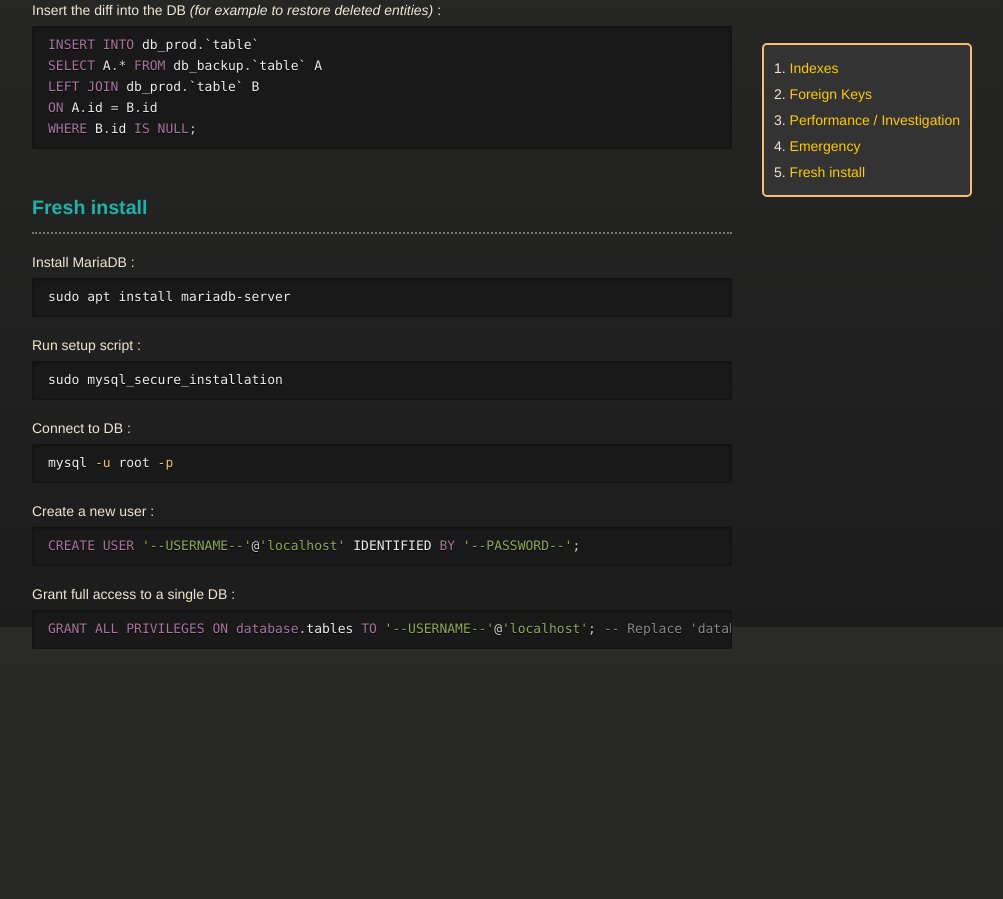
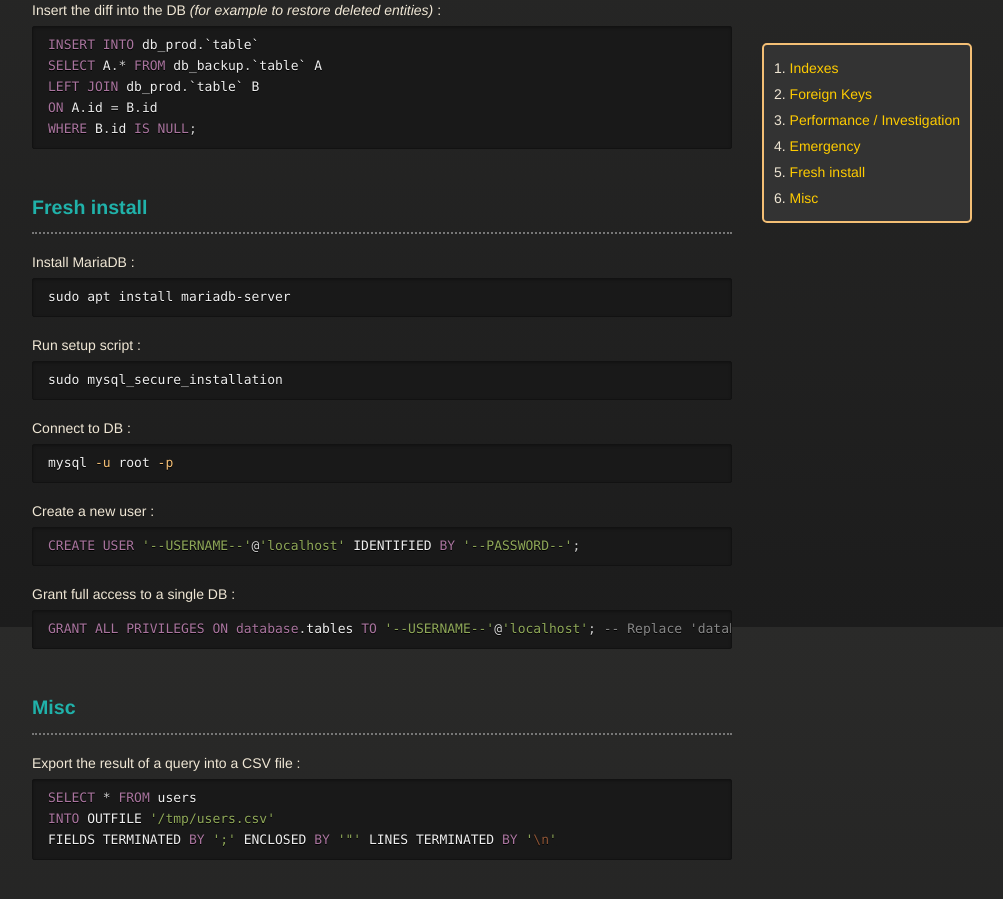
Before and after one commit to vincent-clipet/cheatsheets, a Jekyll site: the page built from markdown/mysql.md, in a window 1280 px wide and 900 px high, scrolled down 1173 px. Shown: the whole window, without its empty margins (258-1261 px from the left). Built offline with Jekyll 4.4.1, drawn with Linux system fonts in a browser that asks for light colours; our own code applies the rules of GitHub Pages for plain Markdown files; before the commit the page ends 1862 px from its top, so only the background shows below that.

Commit message:
feat(mysql): Added an SQL command to export the result of a query to a CSV file

````diff
--- a/markdown/mysql.md
+++ b/markdown/mysql.md
@@ -131,3 +131,20 @@ Grant full access to a single DB :
 ```sql
 GRANT ALL PRIVILEGES ON database.tables TO '--USERNAME--'@'localhost'; -- Replace 'database' and 'tables'
 ```
+
+
+
+
+
+<br>
+
+### Misc
+
+<hr>
+
+Export the result of a query into a CSV file :
+```sql
+SELECT * FROM users
+INTO OUTFILE '/tmp/users.csv'
+FIELDS TERMINATED BY ';' ENCLOSED BY '"' LINES TERMINATED BY '\n'
+```
````
